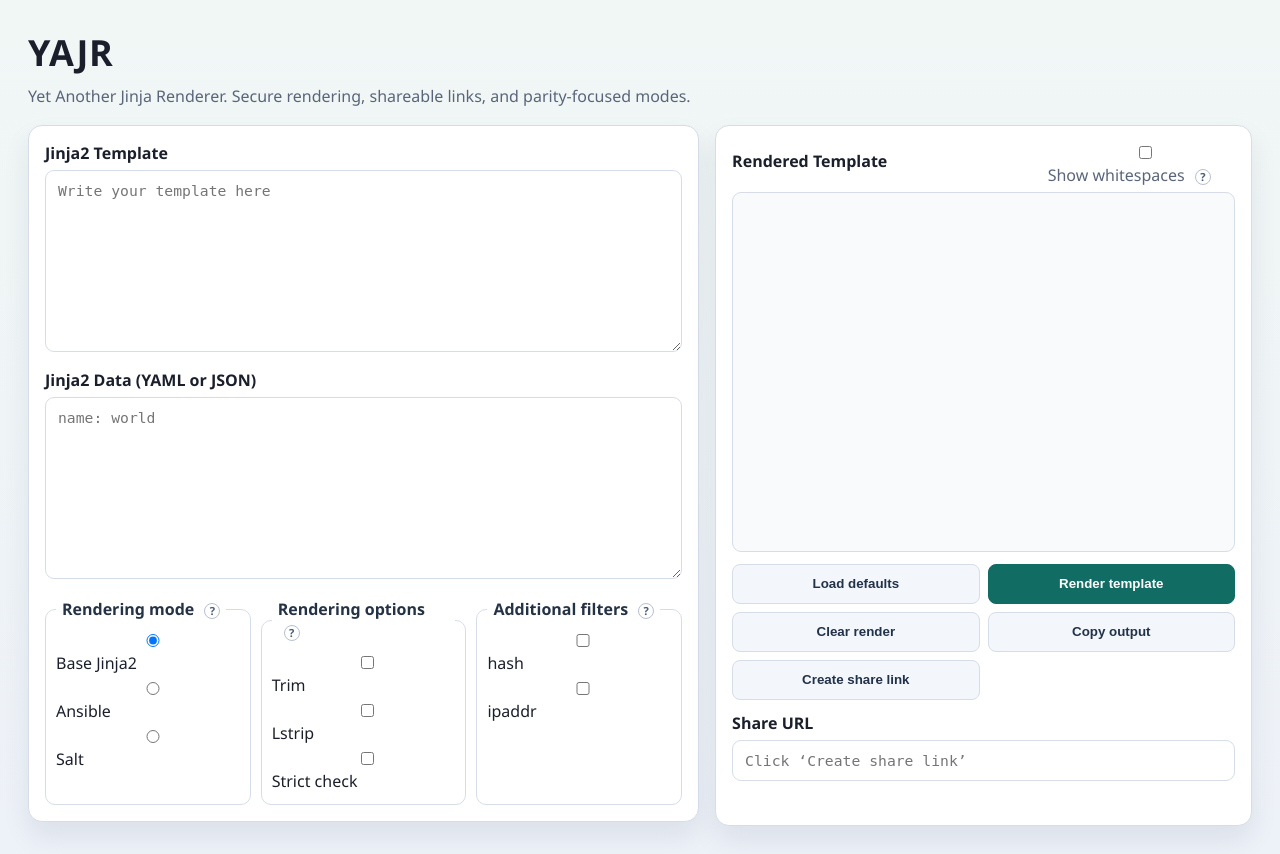
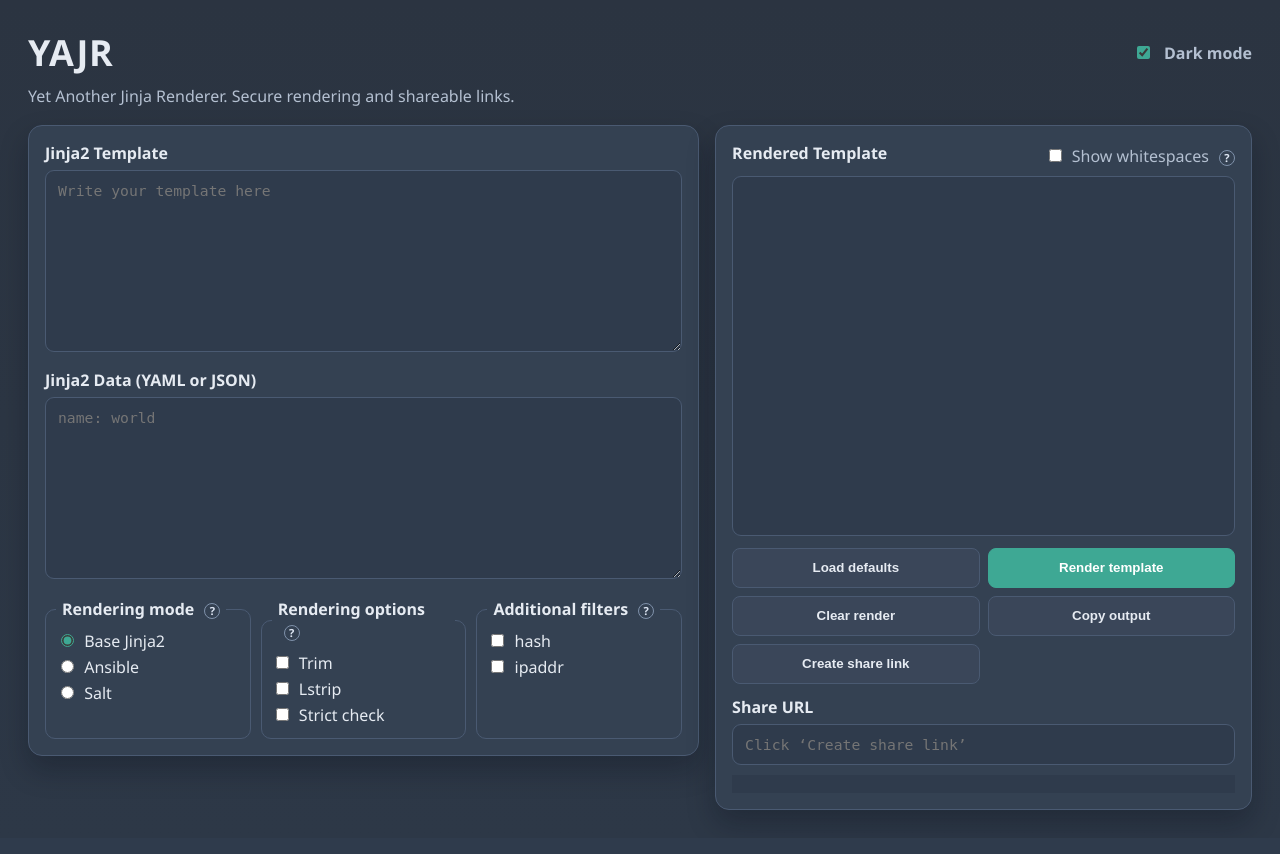
Before and after one commit to wbollock/yajr, a FastAPI app: page / in a window 1280 px wide; the page is wider, and only the part inside the window is pictured. After the commit the page ends 827 px from the top of that part, so only its background shows below. Run offline with FastAPI, Linux system fonts and the light colour scheme.

Commit message:
feat(ui): add toggleable default-dark theme with lighter palette

```diff
--- a/web/static/css/site.css
+++ b/web/static/css/site.css
@@ -1,4 +1,22 @@
 :root {
+  --bg-top: #2b3441;
+  --bg-bottom: #2d3847;
+  --panel: #344152;
+  --ink: #e6ebf2;
+  --muted: #b4c0d1;
+  --accent: #3ea894;
+  --accent-strong: #2f8a79;
+  --line: #4a5a72;
+  --shadow: 0 14px 28px rgba(7, 12, 20, 0.28);
+  --input-bg: #2f3b4c;
+  --button-bg: #3a4659;
+  --button-hover: #455268;
+  --tip-border: #7f91aa;
+  --tip-ink: #dce4f1;
+  --tip-bg: #16202d;
+}
+
+body[data-theme="light"] {
   --bg-top: #f1f7f5;
   --bg-bottom: #edf1f8;
   --panel: #ffffff;
@@ -8,6 +26,12 @@
   --accent-strong: #0d5a51;
   --line: #d7dde8;
   --shadow: 0 14px 28px rgba(17, 36, 64, 0.08);
+  --input-bg: #ffffff;
+  --button-bg: #f3f6fb;
+  --button-hover: #e8eef9;
+  --tip-border: #b6c0cf;
+  --tip-ink: #4f5f76;
+  --tip-bg: #1f2736;
 }
 
 * {
@@ -31,10 +55,26 @@ body {
   margin-bottom: 18px;
 }
 
+.theme-row {
+  display: flex;
+  align-items: center;
+  justify-content: space-between;
+  gap: 12px;
+}
+
 .hero h1 {
   margin: 0;
   font-size: 2.25rem;
   letter-spacing: 0.02em;
+}
+
+.theme-toggle {
+  margin: 0;
+  display: inline-flex;
+  align-items: center;
+  gap: 8px;
+  font-weight: 600;
+  color: var(--muted);
 }
 
 .hero p {
@@ -69,7 +109,7 @@ label {
 }
 
 textarea,
-input,
+input[type="text"],
 pre {
   width: 100%;
   border: 1px solid var(--line);
@@ -77,11 +117,20 @@ pre {
   padding: 11px 12px;
   font-family: "JetBrains Mono", "IBM Plex Mono", monospace;
   font-size: 0.92rem;
+  background: var(--input-bg);
+  color: var(--ink);
 }
 
 textarea {
   min-height: 182px;
   resize: vertical;
+}
+
+input[type="checkbox"],
+input[type="radio"] {
+  width: auto;
+  margin-right: 6px;
+  accent-color: var(--accent);
 }
 
 .controls {
@@ -101,7 +150,7 @@ fieldset {
 legend {
   padding: 0 6px;
   font-weight: 700;
-  color: #243246;
+  color: var(--ink);
 }
 
 fieldset label {
@@ -128,7 +177,7 @@ pre {
   margin: 0;
   white-space: pre-wrap;
   overflow: auto;
-  background: #f8fafc;
+  background: var(--input-bg);
 }
 
 .actions {
@@ -143,8 +192,8 @@ button {
   align-items: center;
   justify-content: center;
   border: 1px solid var(--line);
-  color: #223248;
-  background: #f3f6fb;
+  color: var(--ink);
+  background: var(--button-bg);
   border-radius: 8px;
   padding: 9px 12px;
   min-height: 40px;
@@ -154,7 +203,7 @@ button {
 }
 
 button:hover {
-  background: #e8eef9;
+  background: var(--button-hover);
 }
 
 .btn-primary {
@@ -176,6 +225,8 @@ button:hover {
   min-height: 1.2em;
   color: var(--muted);
   font-size: 0.92rem;
+  background: var(--input-bg);
+  color: var(--ink);
 }
 
 .status.error {
@@ -189,9 +240,9 @@ button:hover {
   width: 16px;
   height: 16px;
   margin-left: 6px;
-  border: 1px solid #b6c0cf;
+  border: 1px solid var(--tip-border);
   border-radius: 999px;
-  color: #4f5f76;
+  color: var(--tip-ink);
   font-size: 0.7rem;
   font-weight: 800;
   cursor: help;
@@ -209,7 +260,7 @@ button:hover {
   max-width: 300px;
   padding: 8px 10px;
   border-radius: 8px;
-  background: #1f2736;
+  background: var(--tip-bg);
   color: #fff;
   font-size: 0.78rem;
   line-height: 1.3;
@@ -229,11 +280,15 @@ button:hover {
 }
 
 .ws_space,
-.ws_tab,
-.ws_newline {
+.ws_tab {
   display: inline-block;
   position: relative;
   padding: 0 1px;
+}
+
+.ws_newline {
+  display: inline;
+  position: relative;
 }
 
 .ws_space.ws_vis::after {
@@ -284,4 +339,9 @@ button:hover {
     align-items: flex-start;
     flex-direction: column;
   }
+
+  .theme-row {
+    align-items: flex-start;
+    flex-direction: column;
+  }
 }
--- a/web/static/js/app.js
+++ b/web/static/js/app.js
@@ -10,6 +10,25 @@ function setStatus(message, isError) {
   } else {
     el.classList.remove("error");
   }
+}
+
+
+function applyTheme(theme) {
+  const body = document.body;
+  const toggle = document.getElementById("theme_toggle");
+  const mode = theme === "light" ? "light" : "dark";
+  body.setAttribute("data-theme", mode);
+  toggle.checked = mode === "dark";
+  localStorage.setItem("yajr_theme", mode);
+}
+
+function initTheme() {
+  const saved = localStorage.getItem("yajr_theme");
+  applyTheme(saved || "dark");
+}
+
+function toggleTheme(event) {
+  applyTheme(event.target.checked ? "dark" : "light");
 }
 
 function selectedFilters() {
@@ -202,5 +221,7 @@ document.getElementById("reset_render").addEventListener("click", clearRender);
 document.getElementById("copy_render").addEventListener("click", copyRender);
 document.getElementById("create_share").addEventListener("click", createShare);
 document.getElementById("toggle_whitespaces").addEventListener("change", applyWhitespaceToggle);
+document.getElementById("theme_toggle").addEventListener("change", toggleTheme);
 
+initTheme();
 loadShare(window.__INITIAL_SHARE_TOKEN__);
--- a/web/templates/index.html
+++ b/web/templates/index.html
@@ -6,11 +6,14 @@
   <title>YAJR - Yet Another Jinja Renderer</title>
   <link rel="stylesheet" href="/static/css/site.css" />
 </head>
-<body>
+<body data-theme="dark">
   <div class="shell">
     <header class="hero">
-      <h1>YAJR</h1>
-      <p>Yet Another Jinja Renderer. Secure rendering, shareable links, and parity-focused modes.</p>
+      <div class="theme-row">
+        <h1>YAJR</h1>
+        <label class="theme-toggle"><input type="checkbox" id="theme_toggle" checked /> Dark mode</label>
+      </div>
+      <p>Yet Another Jinja Renderer. Secure rendering and shareable links.</p>
     </header>
 
     <main class="workspace">
```
